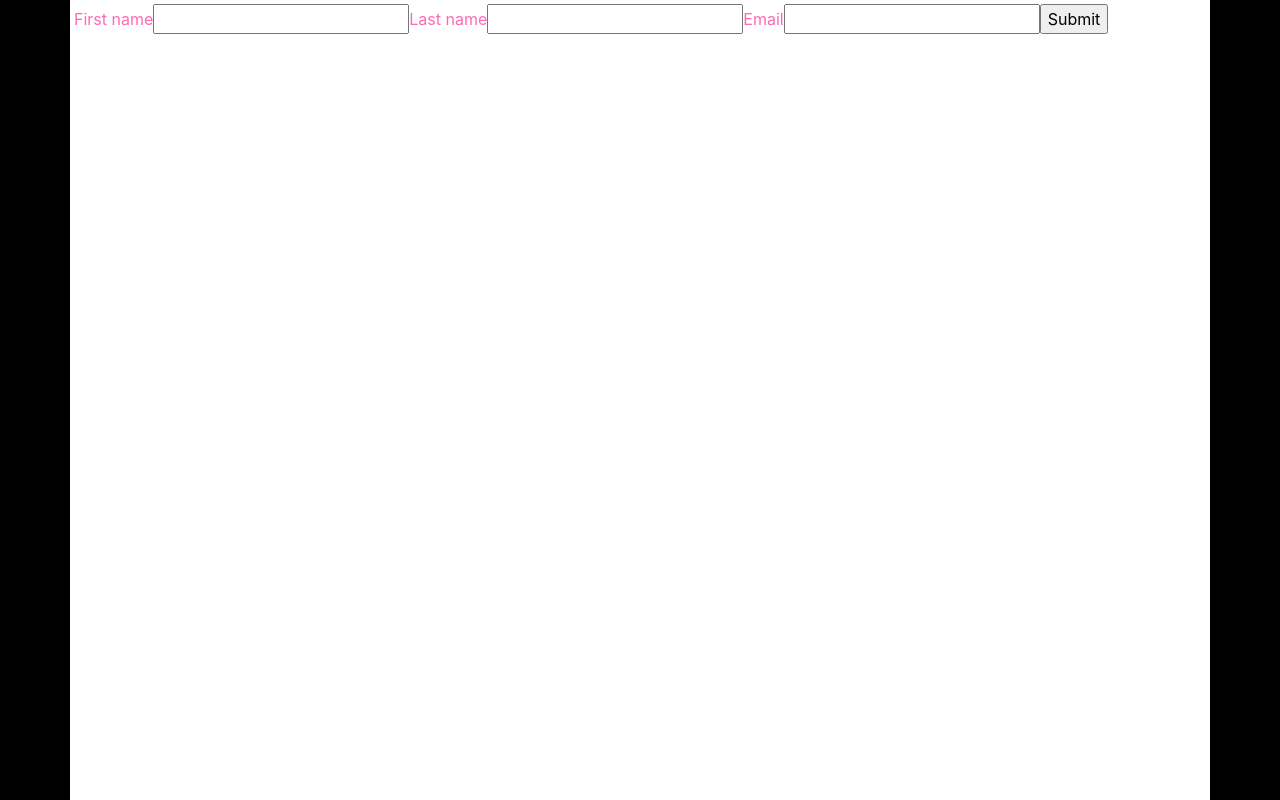
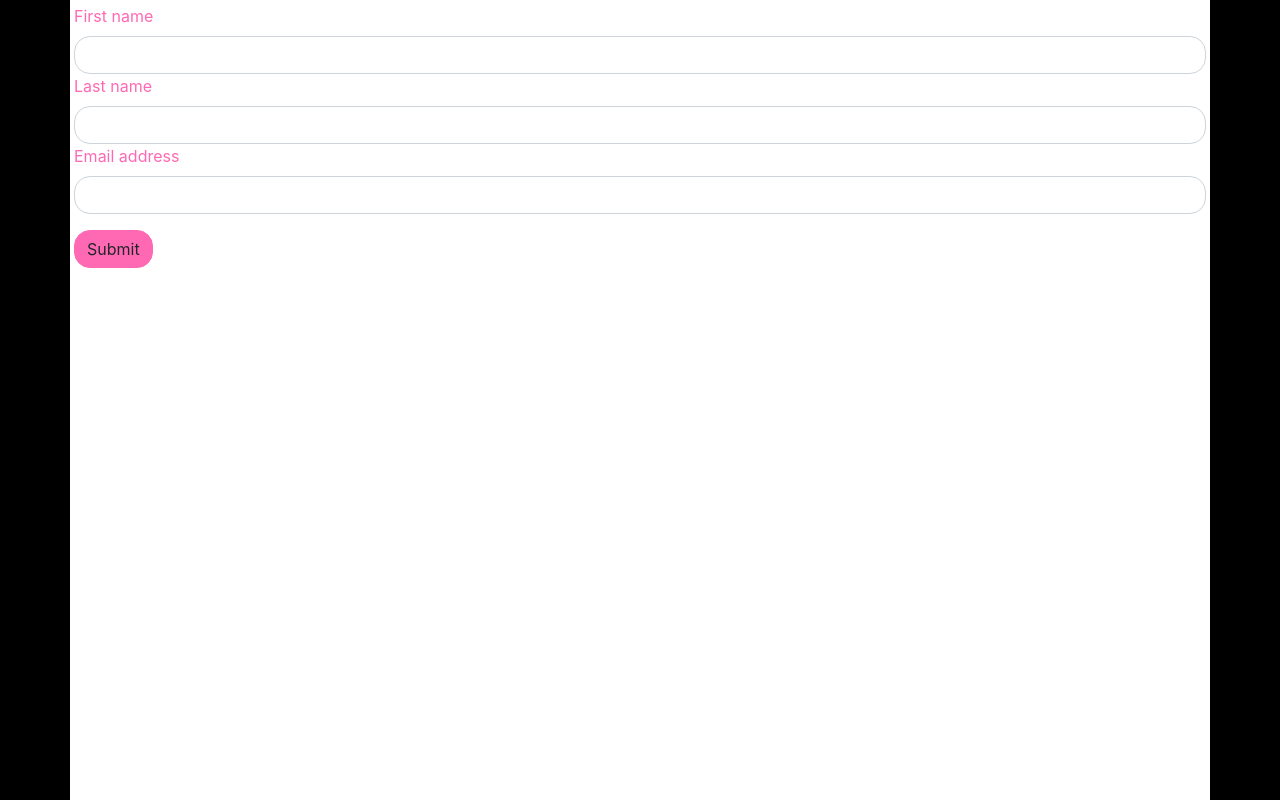
Before and after one commit to Reinoptland/bootstrap-hook-form-example, a React (Create React App) app: page / in a window 1280 px wide. Shown: the top 800 px of the page. Built offline with nearby package versions, Linux system fonts and the light colour scheme.

Commit message:
Display errors using Form Control Feedback

```diff
--- a/src/App.js
+++ b/src/App.js
@@ -1,13 +1,11 @@
-import logo from "./logo.svg";
 import "./App.css";
 import Container from "react-bootstrap/Container";
-import Row from "react-bootstrap/Row";
-import Col from "react-bootstrap/Col";
-import Button from "react-bootstrap/Button";
 import { useForm } from "react-hook-form";
 import { ErrorMessage } from "@hookform/error-message";
 import { yupResolver } from "@hookform/resolvers/yup";
-import * as yup from "yup";
+import * as yup from "yup"; // typescript things?
+import Form from "react-bootstrap/Form";
+import Button from "react-bootstrap/Button";
 
 const lang = "EN";
 
@@ -29,6 +27,9 @@ const schema = yup.object().shape({
 
 // Custom error messages -> just read yup docs, and pass a string or message
 // Also: how to bootstrappify this form??
+// - Try with bootstrap components, just add name to the field, register as normal
+// - "Controller" from react hook form (hopefully we don't need this - but we'll see)
+// Also: when do you import * as bla from 'bla'
 
 function App() {
   const { register, handleSubmit, errors } = useForm({
@@ -42,7 +43,7 @@ function App() {
       className="p-1"
       style={{ backgroundColor: "white", height: "200vh" }}
     >
-      <form onSubmit={handleSubmit(onSubmit)}>
+      {/* <form onSubmit={handleSubmit(onSubmit)}>
          <label>First name</label>
          <input type="text" name="firstName" ref={register} />
          <ErrorMessage errors={errors} name="firstName" />
@@ -51,7 +52,50 @@ function App() {
          <label>Email</label>
          <input type="email" name="email" ref={register} />
          <input type="submit" />
-      </form>
+       </form> */}
+
+      <Form
+        noValidate
+        validated={false}
+        // class="was-validated"
+        onSubmit={handleSubmit(onSubmit)}
+      >
+        <Form.Group controlId="formBasicEmail">
+          <Form.Label>First name</Form.Label>
+          <Form.Control
+            type="text"
+            name="firstName"
+            ref={register}
+            className={errors.firstName ? "is-invalid" : ""}
+          />
+          <Form.Control.Feedback type="invalid">
+            <ErrorMessage errors={errors} name="firstName" />
+          </Form.Control.Feedback>
+          <Form.Label>Last name</Form.Label>
+          <Form.Control
+            type="text"
+            name="lastName"
+            ref={register}
+            className={errors.lastName ? "is-invalid" : ""}
+          />
+          <Form.Control.Feedback type="invalid">
+            <ErrorMessage errors={errors} name="lastName" />
+          </Form.Control.Feedback>
+          <Form.Label>Email address</Form.Label>
+          <Form.Control
+            type="email"
+            name="email"
+            className={errors.email ? "is-invalid" : ""}
+            ref={register}
+          />
+          <Form.Control.Feedback type="invalid">
+            <ErrorMessage errors={errors} name="email" />
+          </Form.Control.Feedback>
+        </Form.Group>
+        <Button variant="primary" type="submit">
+          Submit
+        </Button>
+      </Form>
     </Container>
   );
 }
```
Also changed, not shown: 1 other file (tests, documents, lock files or other folders). Lines whose indentation alone changed are shown as unchanged.
